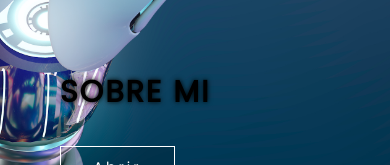
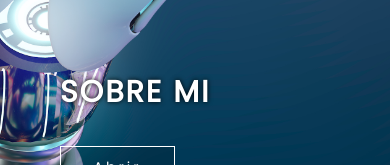
Before and after one commit to AnalieFS/webpage, a React (Create React App) app: page / in a window 390 px wide. Shown: the part 529-694 px from the top of the page. Built offline with nearby package versions, Linux system fonts and the light colour scheme; a web font is replaced by a local one.

Commit message:
Width size

```diff
--- a/src/Components/AboutMe/AboutMe.css
+++ b/src/Components/AboutMe/AboutMe.css
@@ -7,7 +7,7 @@
   background-image: url("../../img/SobreMiBackground.webp");
   background-repeat: no-repeat;
   background-size: cover;
-  max-width: 100vw;
+  width: 100%;
   height: 100vh;
   overflow: hidden;
 }
@@ -235,7 +235,6 @@
 
 @media screen and (max-width: 500px){
 #AboutMe h1{
-    color: #000;
     position: absolute;
     width: 100vw;
     bottom: 225px !important;
--- a/src/Components/Lenguajes/Lenguajes.css
+++ b/src/Components/Lenguajes/Lenguajes.css
@@ -3,7 +3,7 @@
     background-repeat: no-repeat;
     background-size: cover;
     background-position: center;
-    width: 100vw;
+    width: 100%;
     height: 100vh;
     display: flex;
     position: relative;
```
